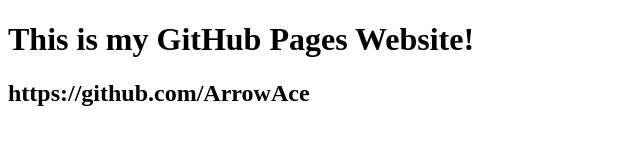
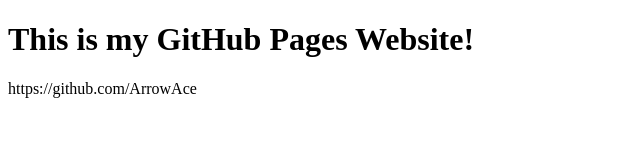
Before and after one commit to ArrowAce/ArrowAce.github.io, a plain HTML site: page index.html in a window 1280 px wide. Shown: the whole page, without its empty margins (0-640 px from the left). Drawn offline with Linux system fonts and the light colour scheme.

Commit message:
Update index.html

```diff
--- a/index.html
+++ b/index.html
@@ -7,6 +7,6 @@
     </head>
     <body>
         <h1>This is my GitHub Pages Website!</h1>
-        <h2><a>https://github.com/ArrowAce</a></h2>
+        <a>https://github.com/ArrowAce</a>
     </body>
 </html>
```
